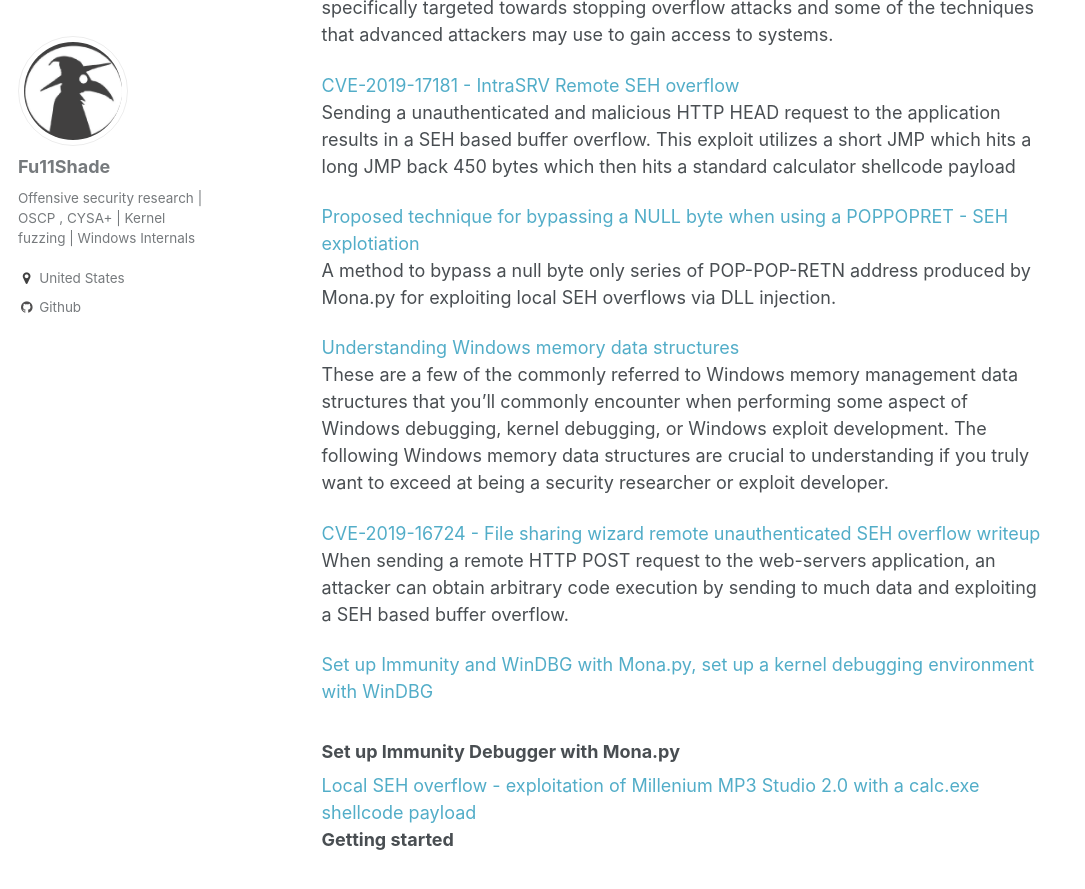
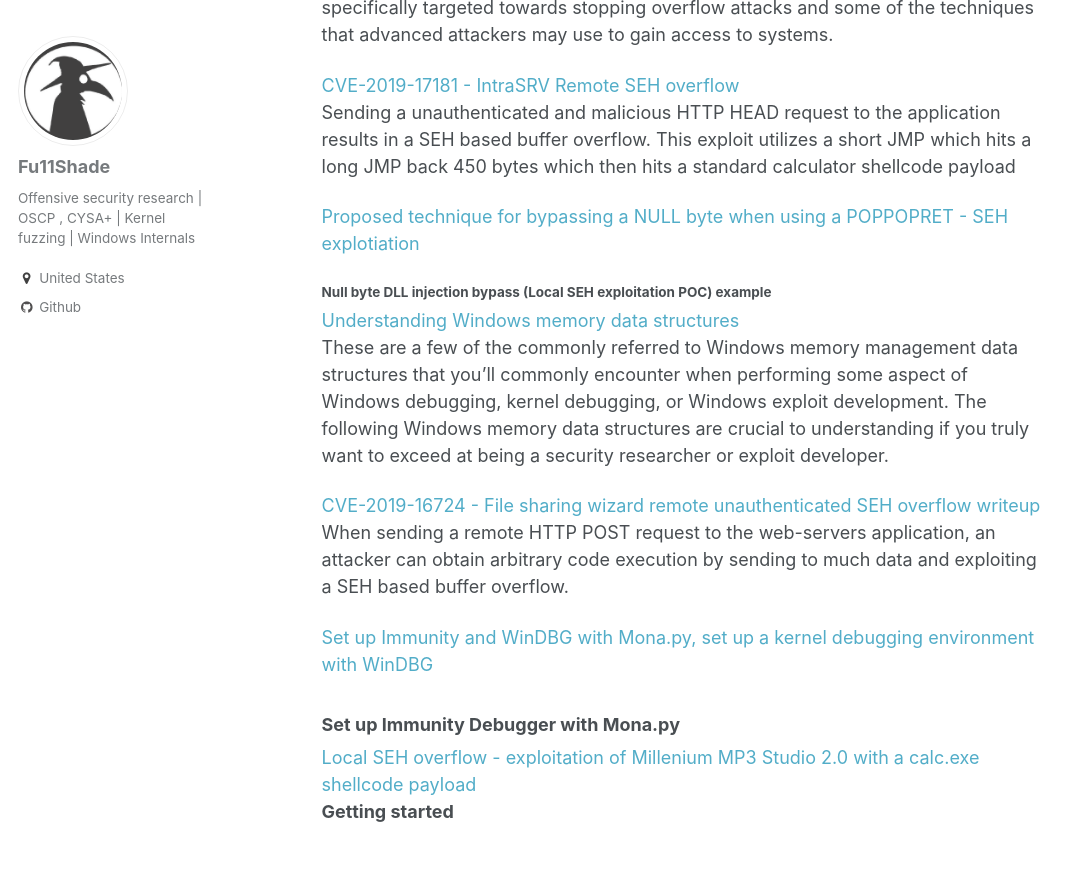
Before and after one commit to asdyxcyxc/FULLSHADE.github.io, a Jekyll site: the page built from _pages/posts.md, in a window 1280 px wide and 900 px high, scrolled down 4081 px. Shown: the top 889 px of the window, without its empty margins (0-1085 px from the left). Built offline with Jekyll 4.4.1, drawn with Linux system fonts in a browser that asks for light colours; some of the changed lines change nothing that is shown.

Commit message:
Update 2019-12-19-nullbytebypass.md

```diff
--- a/_posts/2019-12-19-nullbytebypass.md
+++ b/_posts/2019-12-19-nullbytebypass.md
@@ -3,6 +3,45 @@
 title: Proposed technique for bypassing a NULL byte when using a POPPOPRET - SEH explotiation
 ---
 
+#### Null byte DLL injection bypass (Local SEH exploitation POC) example
+
 A method to bypass a null byte only series of POP-POP-RETN address produced by Mona.py for exploiting local SEH overflows via DLL injection.
 
-- Exploit-db publication - [https://www.exploit-db.com/docs/47833](https://www.exploit-db.com/docs/47833)
+[Whitepaper publication](https://www.exploit-db.com/docs/47833)
+
+----
+
+#### What
+Have you ever encountered thousands of useless null byte ridden POP POP RETN addresses generated by Mona.py when exploiting an SEH overflow on a Windows-based system? Have you tried using a partial POP POP RETN overwrite that is documented in some exploits? And everything fails.
+
+![Image of mona ouput](https://raw.githubusercontent.com/FULLSHADE/POPPOPRET-nullbyte-bypass/master/images/pprnullf.png)
+
+Well, here is an alternative, via DLL injection, let's add our own DLL module and call a clean and null byte free POP POP RETN address.
+
+This will pretty much only apply to Local SEH overflows because it requires to you inject a DLL into the SEH overflow vulnerable process.
+
+How practical is this? It's really **not that practical** via the fact that your only exploiting a *local* SEH overflow. But if you are addicted to popping shells and calculators, this is a fun way to bypass a POP POP RETN address that has a Nullbyte in its address simply by injecting our own.
+
+----
+
+#### Where
+
+![exploitation process](https://raw.githubusercontent.com/FULLSHADE/POPPOPRET-nullbyte-bypass/master/images/process.png)
+
+1. An output payload file is created since this is exploiting a local SEH based buffer overflow, within the output file is a POC exploit for hijacking the SEH handler and using a (special) POP POP RET to escape the next SEH handler in the SEH chain.
+
+2. You need a process PID to inject a DLL into a process, the PID is automatically discovered via the process_injection() function using the psutil Python library for PID discovery.
+
+3. The drop_DLL_disk() function is called which decodes and drops a BASE64 encoded payload DLL, in this case, it's originally essfunc.dll from vulnserver. After dropping the DLL payload to disk, the DLL is injected into the vulnerable process via the automatically discovered PID.
+
+4. After the new DLL is injected into the vulnerable running process (SurfOffline Professional), the attacker can exploit the vulnerable input field in the "New project" creation tool in SurfOffline Professional. File > New Program > Project Name > OK. This will use the new POP POP RET from the injected DLL to pop a calc.exe.
+
+![exploitation image](https://raw.githubusercontent.com/FULLSHADE/POPPOPRET-nullbyte-bypass/master/images/finalexploit.png)
+
+----
+
+#### The exploit example
+
+This exploit is taken advantage of a vulnerable input field in the SurfOffline Professional program. It's vulnerable to a local SEH based overflow.
+
+The injected DLL is "essfunc.dll" from the vulnserver exploit development series.
```
